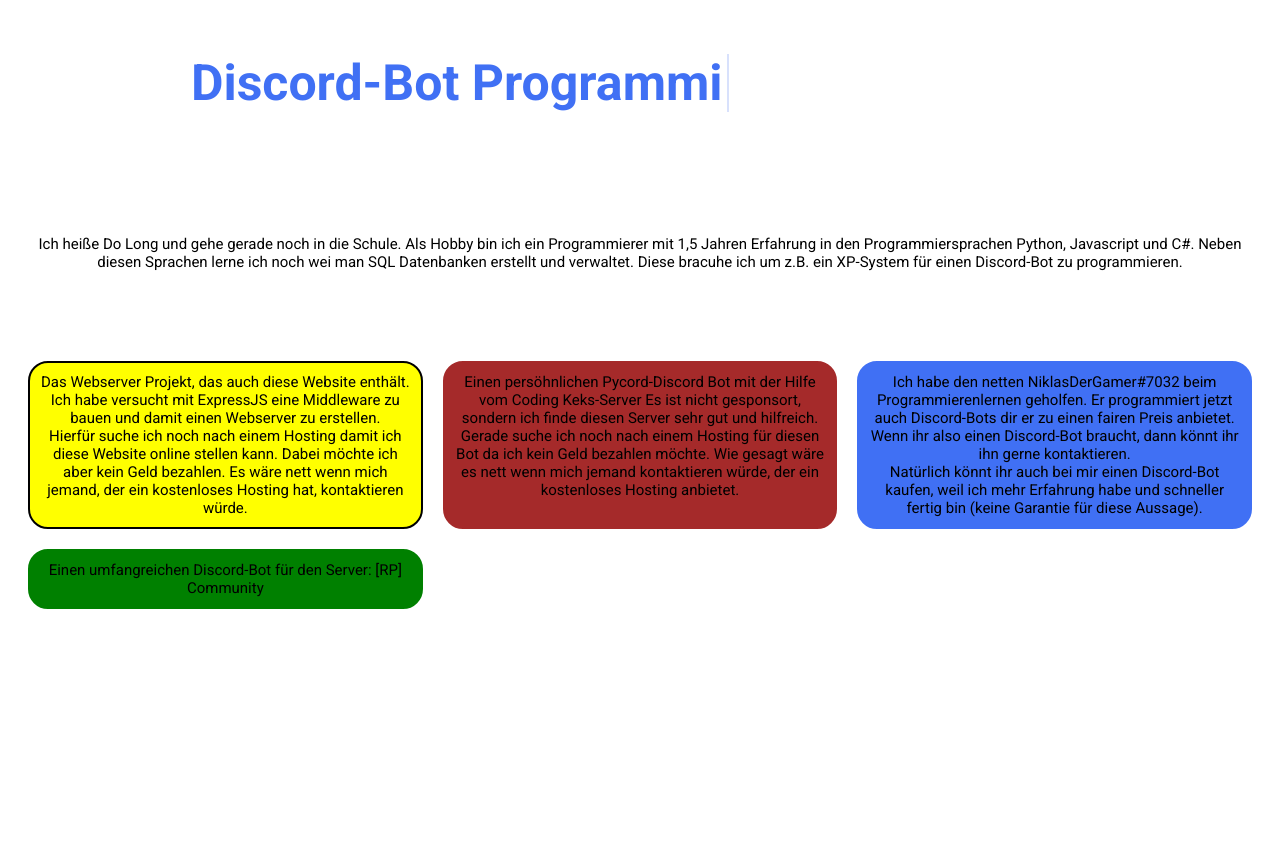
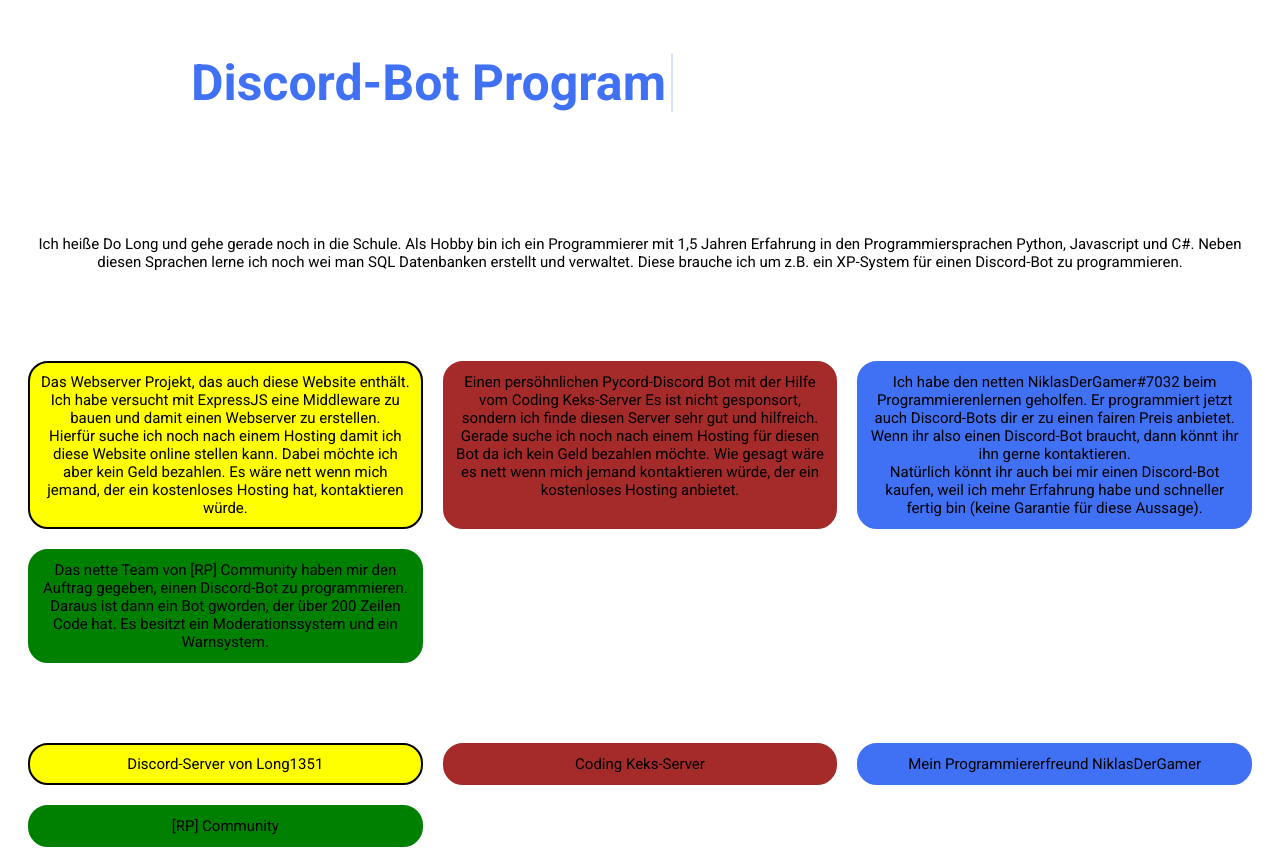
Before and after one commit to Long1351/Webserver, a PHP site: page / in a window 1280 px wide. Before the commit the page ends 609 px from the top, so only its background shows below. Run offline with PHP 8.4, Linux system fonts and the light colour scheme.

Commit message:
Oberfläche erweitert

```diff
--- a/index.html
+++ b/index.html
@@ -13,7 +13,7 @@
     <body>
         <header>
             <h1 class="typewrite">
-                <span class="text static-text">Ich bin</span>
+                <a class="text static-text" href="/">Ich bin</a>
                 <span class="text" id="sec-text"></span>
                 <span id="cursor"></span>
             </h1>
@@ -21,19 +21,22 @@
         <main>
             <section>
                 <h2>Über mich:</h2>
-                <span class="para"
+                <span tabindex="0" class="para abaout"
                     >Ich heiße Do Long und gehe gerade noch in die Schule. Als
                     Hobby bin ich ein Programmierer mit 1,5 Jahren Erfahrung in
                     den Programmiersprachen Python, Javascript und C#. Neben
                     diesen Sprachen lerne ich noch wei man SQL Datenbanken
-                    erstellt und verwaltet. Diese bracuhe ich um z.B. ein
+                    erstellt und verwaltet. Diese brauche ich um z.B. ein
                     XP-System für einen Discord-Bot zu programmieren.
                 </span>
             </section>
             <section>
                 <h2>Meine Projekte:</h2>
                 <div class="grid">
-                    <div onclick="divyellow()" class="para gridel yellow">
+                    <div
+                        tabindex="0"
+                        onclick="divyellow()"
+                        class="para gridel yellow">
                         Das Webserver Projekt, das auch diese Website enthält.
                         Ich habe versucht mit ExpressJS eine Middleware zu bauen
                         und damit einen Webserver zu erstellen. <br />
@@ -42,7 +45,10 @@
                         kein Geld bezahlen. Es wäre nett wenn mich jemand, der
                         ein kostenloses Hosting hat, kontaktieren würde.
                     </div>
-                    <div onclick="divbrown()" class="para gridel brown">
+                    <div
+                        tabindex="0"
+                        onclick="divbrown()"
+                        class="para gridel brown">
                         Einen persöhnlichen Pycord-Discord Bot mit der Hilfe vom
                         <a href="http://discord.gg/codingkeks"
                             >Coding Keks-Server</a
@@ -54,7 +60,10 @@
                         nett wenn mich jemand kontaktieren würde, der ein
                         kostenloses Hosting anbietet.
                     </div>
-                    <div onclick="divblue()" class="para gridel blue">
+                    <div
+                        tabindex="0"
+                        onclick="divblue()"
+                        class="para gridel blue">
                         Ich habe den netten
                         <a href="https://discord.com/users/847032613327470593"
                             >NiklasDerGamer#7032</a
@@ -68,14 +77,45 @@
                         kaufen, weil ich mehr Erfahrung habe und schneller
                         fertig bin (keine Garantie für diese Aussage).
                     </div>
-                    <div onclick="divgreen()" class="para gridel green">
-                        Einen umfangreichen Discord-Bot für den Server:
+                    <div
+                        tabindex="0"
+                        onclick="divgreen()"
+                        class="para gridel green">
+                        Das nette Team von
                         <a href="https://discord.gg/wfG8JQMMCB"
                             >[RP] Community</a
                         >
+                        haben mir den Auftrag gegeben, einen Discord-Bot zu
+                        programmieren. Daraus ist dann ein Bot gworden, der über
+                        200 Zeilen Code hat. Es besitzt ein Moderationssystem
+                        und ein Warnsystem.
                     </div>
                 </div>
             </section>
+            <section>
+                <h2>Kontakt:</h2>
+                <div class="grid">
+                    <div class="para gridel yellow">
+                        <a href="https://discord.gg/2Q2qZ2Z"
+                            >Discord-Server von Long1351</a
+                        >
+                    </div>
+                    <div class="para gridel brown">
+                        <a href="https://discord.gg/codingkeks"
+                        >Coding Keks-Server</a
+                        >
+                    </div>
+                    <div class="para gridel blue">
+                        <a href="https://discord.com/users/847032613327470593"
+                        >Mein Programmiererfreund NiklasDerGamer</a
+                        >
+                    </div>
+                    <div class="para gridel green">
+                        <a href="https://discord.gg/wfG8JQMMCB"
+                        >[RP] Community</a
+                        >
+                    </div>
+                </div>
         </main>
     </body>
 </html>
--- a/script.js
+++ b/script.js
@@ -4,7 +4,7 @@ function sleep(ms) {
 }
 
 const textArray = ["Do Long", "Discord-Bot Programmierer", "Web Developer"];
-let sleepTime = 100;
+const sleepTime = 100;
 let j = 0;
 
 async function loop() {
@@ -16,7 +16,7 @@ async function loop() {
         await sleep(sleepTime * 10);
 
         for (let i = textArray[j].length; i > 0; i--) {
-            text.innerHTML = textArray[j].substring(0, i + 1);
+            text.innerHTML = textArray[j].substring(0, i - 1);
             await sleep(sleepTime);
         }
         await sleep(sleepTime * 2);
--- a/style.css
+++ b/style.css
@@ -73,6 +73,19 @@ main {
     color: var(--typeWrite);
 }
 
+.static-text:hover {
+    text-decoration: none;
+}
+
+.typewrite:hover{
+    transition: 0.5s;
+    box-shadow: 1px 1px 30px 1px var(--typeWrite);
+}
+
+.typewrite:not(:hover) {
+    transition: 0.5s;
+}
+
 
 #cursor {
     padding-left: 5px;
@@ -109,6 +122,10 @@ h2 {
     text-align: center;
     margin-top: 20px;
     font-size: 30px;
+}
+
+.about:focus {
+    outline: 1px solid var(--blue);
 }
 
 .grid {
```
